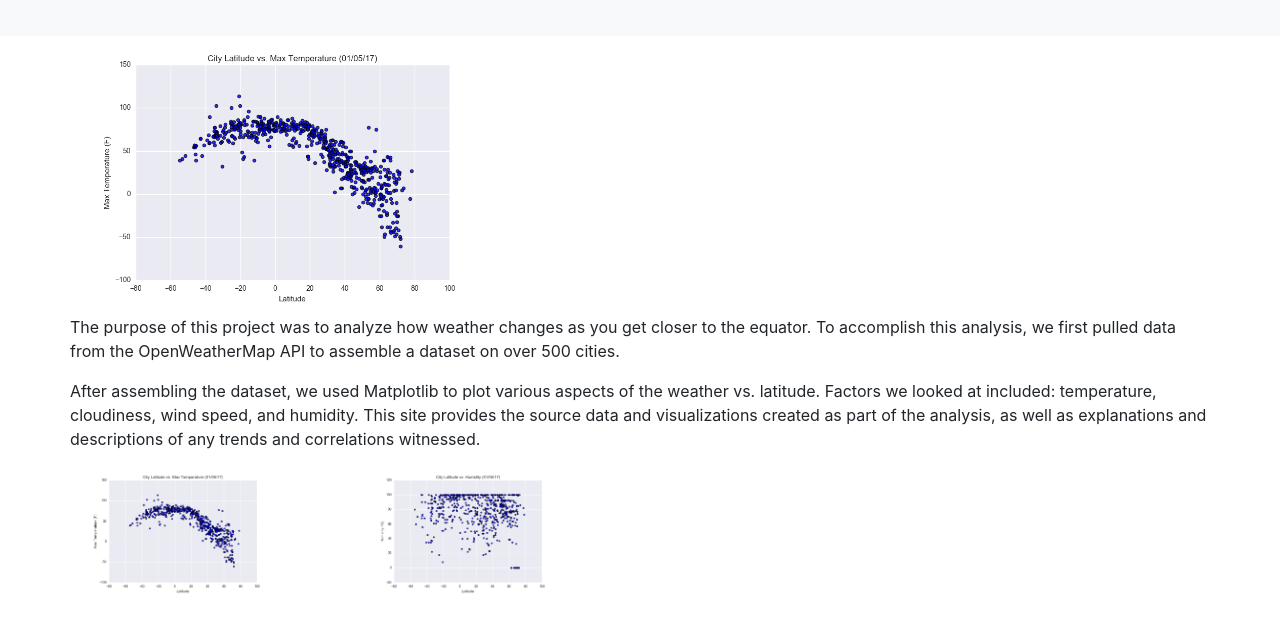
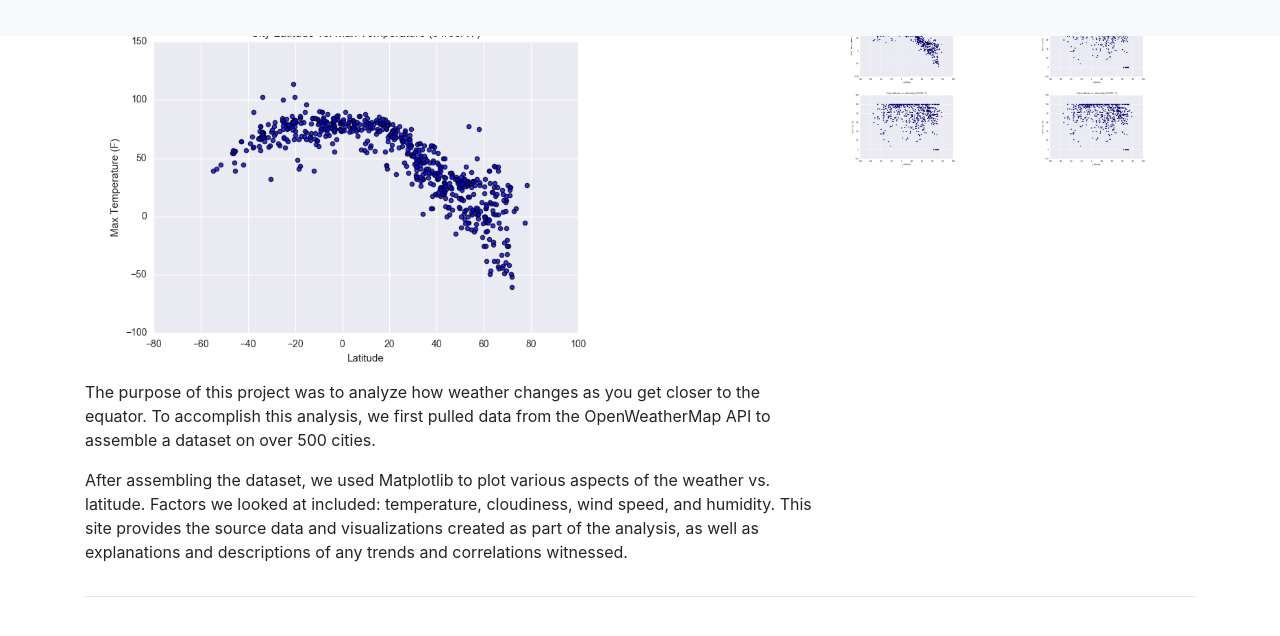
Before and after one commit to Terra999/Web-Design-Challenge, a plain HTML site: page index.html in a window 1280 px wide. Shown: the part 52-688 px from the top of the page. Drawn offline with nearby package versions, Linux system fonts and the light colour scheme.

Commit message:
Continue to work on the landing page.

```diff
--- a/index.html
+++ b/index.html
@@ -45,34 +45,60 @@
     <div class="row">
       <div class="col-md-8">
         <h1>Summary: Latitude vs. X</h1>
+        <img src="Resources/assets/images/Fig1_temperature.png" alt="Latitude versus Temperature" width="75%">
+          <p>The purpose of this project was to analyze how weather changes as you get closer to the equator. To
+          accomplish this analysis, we first pulled data from the OpenWeatherMap API to assemble a dataset on over 500
+          cities.
+          </p>
+          <p>After assembling the dataset, we used Matplotlib to plot various aspects of the weather vs. latitude. Factors
+          we looked at included: temperature, cloudiness, wind speed, and humidity. This site provides the source data
+          and visualizations created as part of the analysis, as well as explanations and descriptions of any trends and
+          correlations witnessed.
+          </p>
       </div>
       <div class="col-md-4">
-      <h1>Visualizations</h1>
+        <h1>Visualizations</h1>
+        <div class = "row">
+          <div class="col-md-6">
+            <img src="Resources/assets/images/Fig1_temperature.png" alt="Latitude versus Temperature" width="75%">
+          </div>
+          <div class="col-md-6">
+            <img src="Resources/assets/images/Fig2_humidity.png" alt="Latitude versus Humidity" width="75%">
+          </div>
+
+        </div>
+        <div class = "row">
+          <div class="col-md-6">
+            <img src="Resources/assets/images/Fig2_humidity.png" alt="Latitude versus Humidity" width="75%">
+          </div>
+          <div class="col-md-6">
+            <img src="Resources/assets/images/Fig2_humidity.png" alt="Latitude versus Humidity" width="75%">
+          </div>
+
+        </div>
+
+
+
+
+
+
       </div>
     </div>
 
     <hr>
     <div class="row">
       <div class="col-md-6">
-        <img src="Resources/assets/images/Fig1_temperature.png" alt="Latitude versus Temperature" width="75%">
+
       </div>
 
       <div>
-        <p>The purpose of this project was to analyze how weather changes as you get closer to the equator. To
-        accomplish this analysis, we first pulled data from the OpenWeatherMap API to assemble a dataset on over 500
-        cities.
-        </p>
-        <p>After assembling the dataset, we used Matplotlib to plot various aspects of the weather vs. latitude. Factors
-        we looked at included: temperature, cloudiness, wind speed, and humidity. This site provides the source data
-        and visualizations created as part of the analysis, as well as explanations and descriptions of any trends and
-        correlations witnessed.
-        </p>
+
       </div>
       <div class="col-md-3">
-        <img src="Resources/assets/images/Fig1_temperature.png" alt="Latitude versus Temperature" width="75%">
+
       </div>
       <div class="col-md-3">
-        <img src="Resources/assets/images/Fig2_humidity.png" alt="Latitude versus Humidity" width="75%">
+
       </div>
   </div>
 </div>
```
